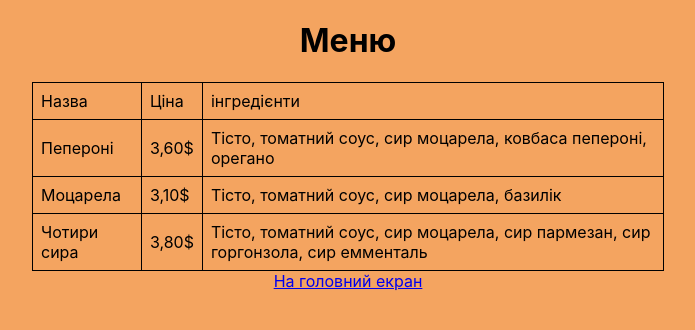
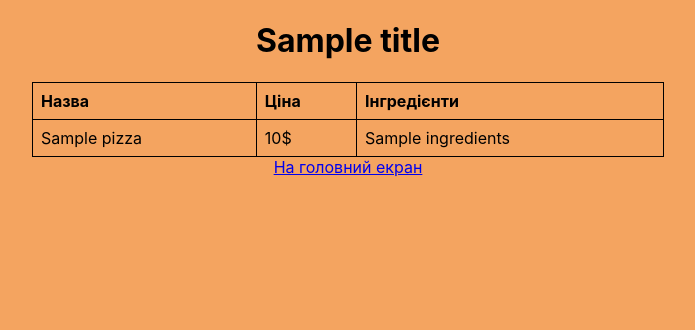
Before and after one commit to lubenskiy-py/OrdermanFlask, a Flask app: template templates/menu.html in a window 1280 px wide. Shown: the top 330 px of the page, without its empty margins (292-987 px from the left). Run offline with Flask 3, Linux system fonts and the light colour scheme; the template is opened without the code that fills it: most values are stand-ins (such as "Sample title", 1, 10 or a date in 2020).

Commit message:
using jinja2

```diff
--- a/app.py
+++ b/app.py
@@ -1,14 +1,24 @@
 from flask import Flask, render_template
+
+pizzas = [
+        {'name':'Пепероні', 'price':3.60, 'ingredients':'Тісто, томатний соус, сир моцарела, ковбаса пепероні, орегано'},
+        {'name':'Моцарела', 'price':3.10, 'ingredients':'Тісто, томатний соус, сир моцарела, базилік'},
+        {'name':'Чотири сира', 'price':3.80, 'ingredients':'Тісто, томатний соус, сир моцарела, сир пармезан, сир горгонзола, сир емменталь'}
+]
 
 app = Flask('__name__')
 
 @app.route("/homepage.html")
 def homepage():
-    return render_template("homepage.html")
+    return render_template("homepage.html", title='Orderman')
 
 @app.route("/menu.html")
 def menu():
-    return render_template("menu.html")
+    context = {
+        'title':'Меню',
+        'pizzas':pizzas,
+    }
+    return render_template("menu.html", **context)
 
 if __name__ == '__main__':
     app.run(debug=True)
--- a/templates/homepage.html
+++ b/templates/homepage.html
@@ -3,12 +3,12 @@
 <head>
     <meta charset="UTF-8">
     <meta name="viewport" content="width=device-width, initial-scale=1.0">
-    <title>Orderman</title>
+    <title>{{ title }}</title>
     <link rel="stylesheet" href="/static/style_homepage.css">
 </head>
 <body>
     <div class="name">
-        <h1>Orderman</h1>
+        <h1>{{ title }}</h1>
     </div>
     <img src="https://i.pinimg.com/564x/fe/ea/93/feea93f49b35633ec7f488e5a7339812.jpg">
     <a href="menu.html"> До меню</a>
--- a/templates/menu.html
+++ b/templates/menu.html
@@ -3,35 +3,27 @@
 <head>
     <meta charset="UTF-8">
     <meta name="viewport" content="width=device-width, initial-scale=1.0">
-    <title>Меню</title>
+    <title>{{ title }}</title>
     <link rel="stylesheet" href="/static/style_menu.css">
 </head>
 <body>
     <div class="name">
-        <h1>Меню</h1>
+        <h1>{{ title }}</h1>
     </div>
     <div class="menu">
         <table>
             <tr>
-                <td>Назва</td>
-                <td>Ціна</td>
-                <td>інгредієнти</td>
+                <th>Назва</th>
+                <th>Ціна</th>
+                <th>Інгредієнти</th>
             </tr>
+            {% for pizza in pizzas %}
             <tr>
-                <td>Пепероні</td>
-                <td>3,60$</td>
-                <td>Тісто, томатний соус, сир моцарела, ковбаса пепероні, орегано</td>
+                <td>{{ pizza.name }}</td>
+                <td>{{ pizza.price }}$</td>
+                <td>{{ pizza.ingredients }}</td>
             </tr>
-            <tr>
-                <td>Моцарела</td>
-                <td>3,10$</td>
-                <td>Тісто, томатний соус, сир моцарела, базилік</td>
-            </tr>
-            <tr>
-                <td>Чотири сира</td>
-                <td>3,80$</td>
-                <td>Тісто, томатний соус, сир моцарела, сир пармезан, сир горгонзола, сир емменталь</td>
-            </tr>
+            {% endfor %}
         </table>
     </div>
     <a href="homepage.html">На головний екран</a>
```
Also changed, not shown: trash.py (added).
